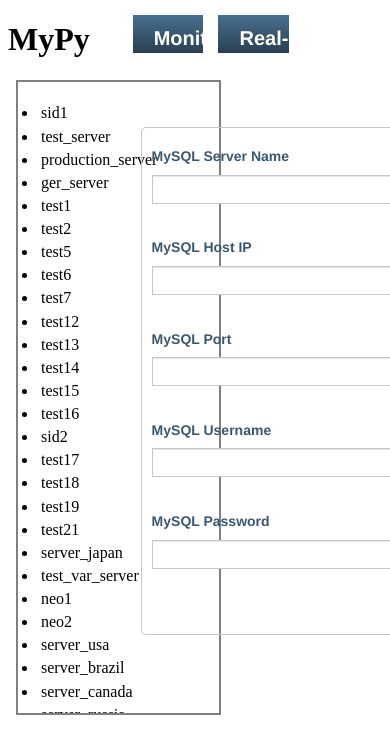
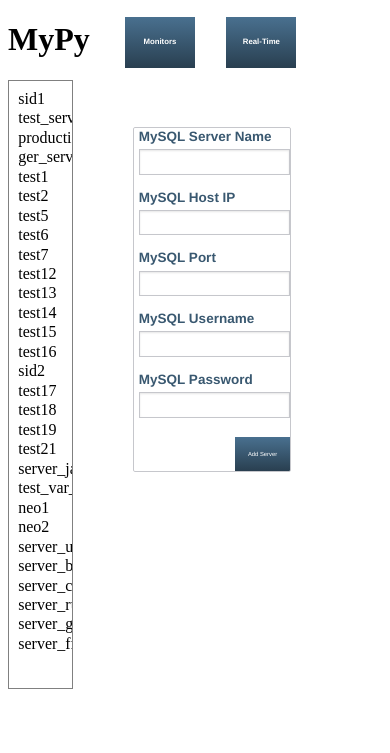
Before and after one commit to Siddhant-Tyagi/MyPy, a Django app: page /mypy/add_server/ in a window 390 px wide. Shown: the top 753 px of the page. Run offline with Django 3.2, Linux system fonts and the light colour scheme; data comes from the database, SQL or seed files in the repository.

Commit message:
the web pages are now responsive(viewport height n width)

```diff
--- a/static/css/add_server.css
+++ b/static/css/add_server.css
@@ -1,41 +1,44 @@
 .input_form_css {
-	border: 1px solid #c6c7cc;
-	border-radius: 5px;
-	font: 14px/1.4 "Helvetica Neue", Helvetica, Arial, sans-serif;
+	border: 0.25vw solid #c6c7cc;
+	border-radius: 0.5vw;
+	font: 1.6vh/1.6vw "Helvetica Neue", Helvetica, Arial, sans-serif;
 	overflow: hidden;
 	position: fixed;
-	top: 15%;
+	top: 15vh;
 	float: left;
-	width: 450px;
-	margin-left: 34%;
+	width: 40vw;
+	margin-left: 32vw;
 }
 
 .label {
 	color: #395870;
 	display: block;
 	font-weight: bold;
-	margin-bottom: 7px;
-	margin-left: 10px;
+	margin-bottom: 1vh;
+	margin-left: 1.3vw;
 }
 .input {
 	background: #fff;
-	margin: 10px;
-	border: 1px solid #c6c7cc;
-	box-shadow: inset 0 1px 1px rgba(0, 0, 0, .1);
+	margin: 1vh;
+	border: 0.23vh solid #c6c7cc;
+	box-shadow: inset 0 0.25vw 0.25vh rgba(0, 0, 0, .1);
 	color: #636466;
-	padding: 6px;
-	margin-top: 1px;
-	margin-bottom: 15px;
+	padding: 0.5vh;
+	margin-top: 0.1vh;
+	margin-bottom: 1.6vh;
+	margin-left: 1.3vw;
 	width: 90%;
 }
 
 .btn {
 	display: inline-block;
 	background: linear-gradient(#49708f, #293f50);
+	font: 1.5vw/1.5vh "Helvetica Neue", Helvetica, Arial, sans-serif;
 	border: 0;
 	color: #fff;
 	float: right;
 	cursor: pointer;
-	font-weight: bold;
-	padding: 8px 16px;
+	width: 14vw;
+	height: 4vh;
+	padding: 0.5vw 1.5vh;
 }
--- a/static/css/base.css
+++ b/static/css/base.css
@@ -1,14 +1,14 @@
 .main_btn {
-	display: block;
-	font: 20px/1.4 "Helvetica Neue", Helvetica, Arial, sans-serif;
-	position: fixed;
+	display: inline-block;
+	font: 2vw/2vh "Helvetica Neue", Helvetica, Arial, sans-serif;
+	position: relative;
 	background: linear-gradient(#49708f, #293f50);
 	border: 0;
 	color: #fff;
 	cursor: pointer;
-	height: 4.5vh;
-	width: 18%;
+	height: 6vh;
+	width: 18vw;
 	font-weight: bold;
-	padding: 1vh 2.5vh;
-	margin-left: 10%;
+	padding: 0.5vw 1vh;
+	margin-left: 7vw;
      }
--- a/templates/base.html
+++ b/templates/base.html
@@ -11,10 +11,10 @@
 
       <body id="body_tag">
        <form action="/mypy/" method="get">
-		   <div style="position: fixed; top: 1.8%; left: 24%;">
+		  <span style="position: fixed; top: 2vh; left: 25vw;">
           <button type="submit" formaction="/mypy/monitors/" class="main_btn">Monitors</button>
-          <button type="submit" formaction="/mypy/realtime/" class="main_btn" style="margin-left:32%;">Real-Time</button>
-       </div>
+          <button type="submit" formaction="/mypy/realtime/" class="main_btn">Real-Time</button>
+       </span>
        </form>
       {% block body_tag %}
       {% endblock %}
--- a/templates/mypy_app/add_server.html
+++ b/templates/mypy_app/add_server.html
@@ -15,7 +15,7 @@
 {% block body_tag %}
 {% if server_list %}
 <span>
-<ul style="position:relative; width: 19vh; height: 70vh; border: 2px solid gray; overflow-y: auto; margin-left: 1vh; padding: 20px;">
+<ul style="position:relative; width: 12vw; height: 70vh; border: 0.25vw solid gray; overflow-y: auto; margin-left: 0.08vw; padding: 2.1vw;">
 	{% for server in server_list %}
 	<li style="padding: 1.6%;">{{ server.mysql_server_name }}</li>
 	{% endfor %}
--- a/templates/mypy_app/index.html
+++ b/templates/mypy_app/index.html
@@ -26,8 +26,6 @@
 				});
 			});
 
-
-
     </script>
 <h1>MyPy</h1>
 {% endblock %}
@@ -38,6 +36,7 @@
 <body>
 {% block body_tag %}
 <br>
+<hr>
 {% if server_list %}
 
 	<form action="/mypy/" method="post" id="server_list_form">
@@ -53,7 +52,7 @@
 	<!--Delete server will call the index view with the checkbox values as the POST request-->
 	<br>
 	<span>
-	<input type="submit" value="Delete" class="btn" name="delete_server">
+	<input type="submit" value="Delete" class="btn" name="delete_server" style="width: 5.5vw;">
 	</form>
 	<!--Add server will call the adding_server view-->
 	<form action="/mypy/add_server/" method="post" style="float: left;">
```
Also changed, not shown: static/css/index.css (+27 -13 lines), 1 other file.
